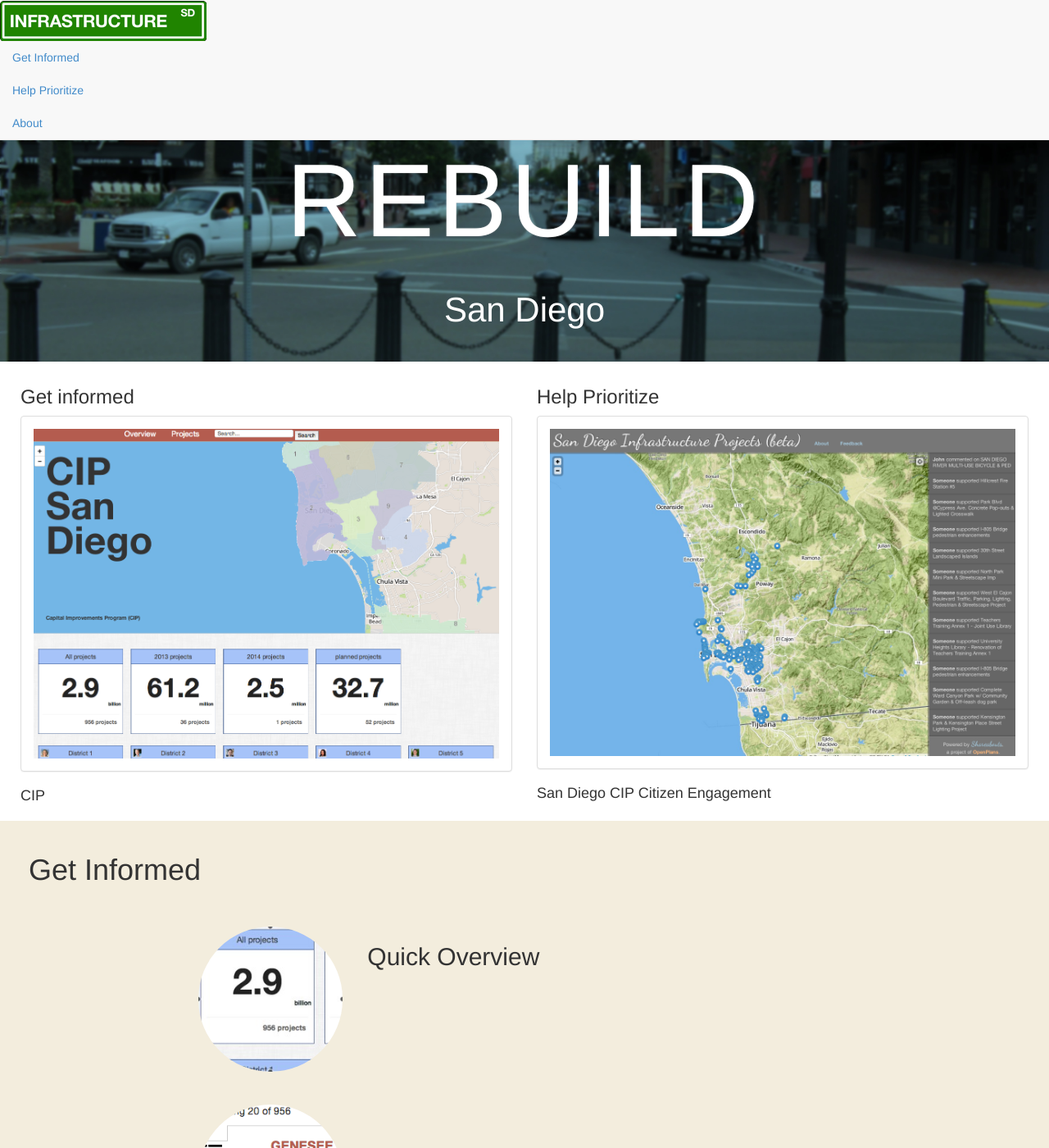
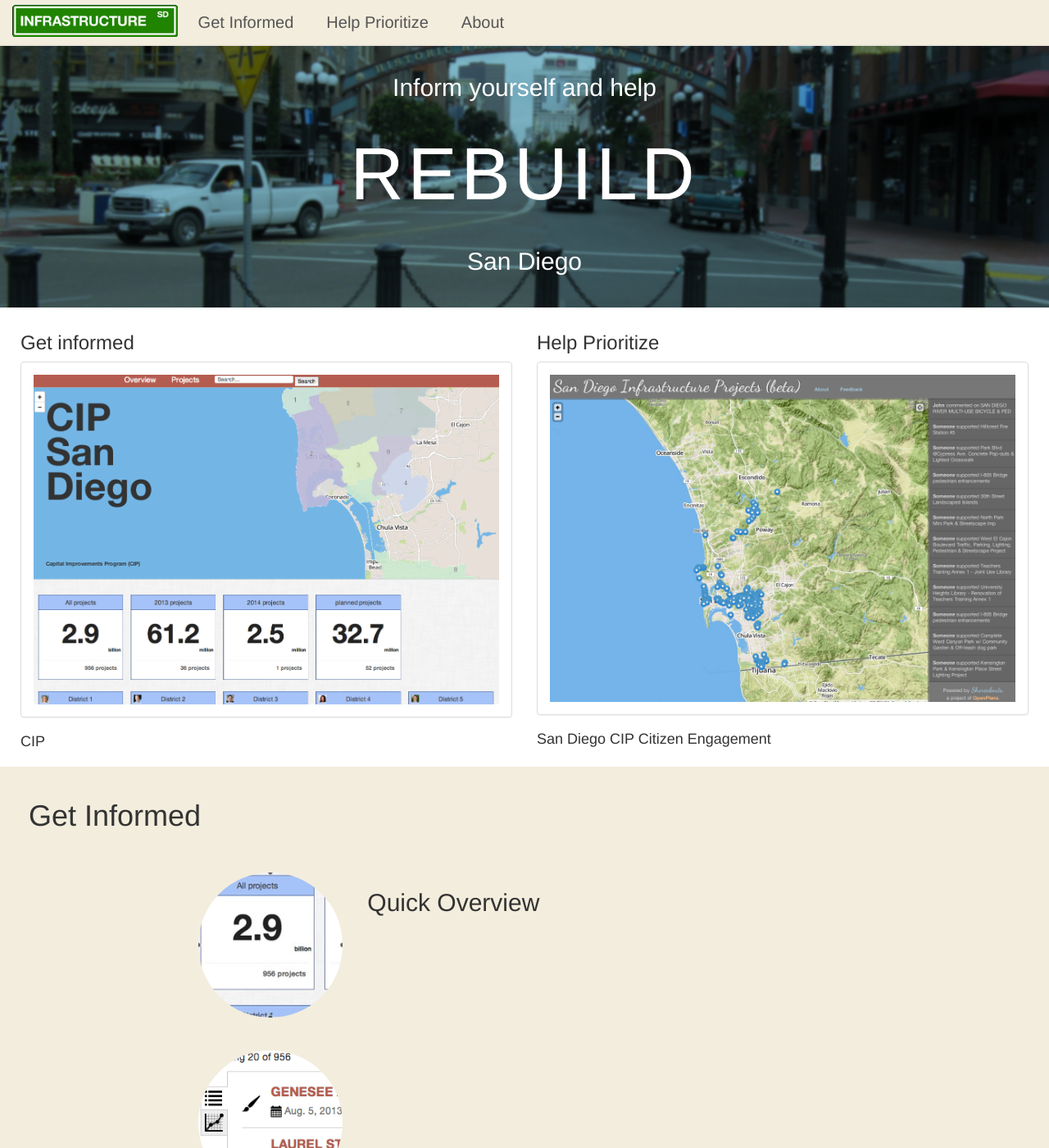
Before and after one commit to codeforsandiego/infrastructure-landingpage, a Jekyll site: the page built from index.html, in a window 1280 px wide and 1400 px high. Shown: the whole window at 82% size. Built offline with Jekyll 4.4.1, drawn with Linux system fonts in a browser that asks for light colours.

Commit message:
update styles; change navi

```diff
--- a/css/main.css
+++ b/css/main.css
@@ -1,3 +1,36 @@
+body {
+  font-family: "Helvetica Neue", Helvetica, Arial, sans-serif;
+  font-size: 1em;
+  -webkit-font-smoothing: antialiased;
+  line-height: 1.5em
+}
+ul.nav {
+  background: #F3EDDD;
+  border-bottom: 1px solid #eee5cf;
+}
+ul.nav li{
+  float: left;
+  padding: 15px 20px;
+}
+ul.nav li#logo {
+  padding: 5px;
+  margin: 0 0 0 10px;
+}
+ul.nav li#logo img {
+  height: 40px;
+}
+ul.nav li a {
+  font-size: 20px;
+  color: #555;
+  padding: 0;
+  margin: 0;
+  font-size: 20px;
+  line-height: 24px;
+}
+ul.nav li a:hover {
+  background: none;
+  color: #333;
+}
 .fluid-container {
   padding-left: 15px;
   padding-right: 15px;
```
